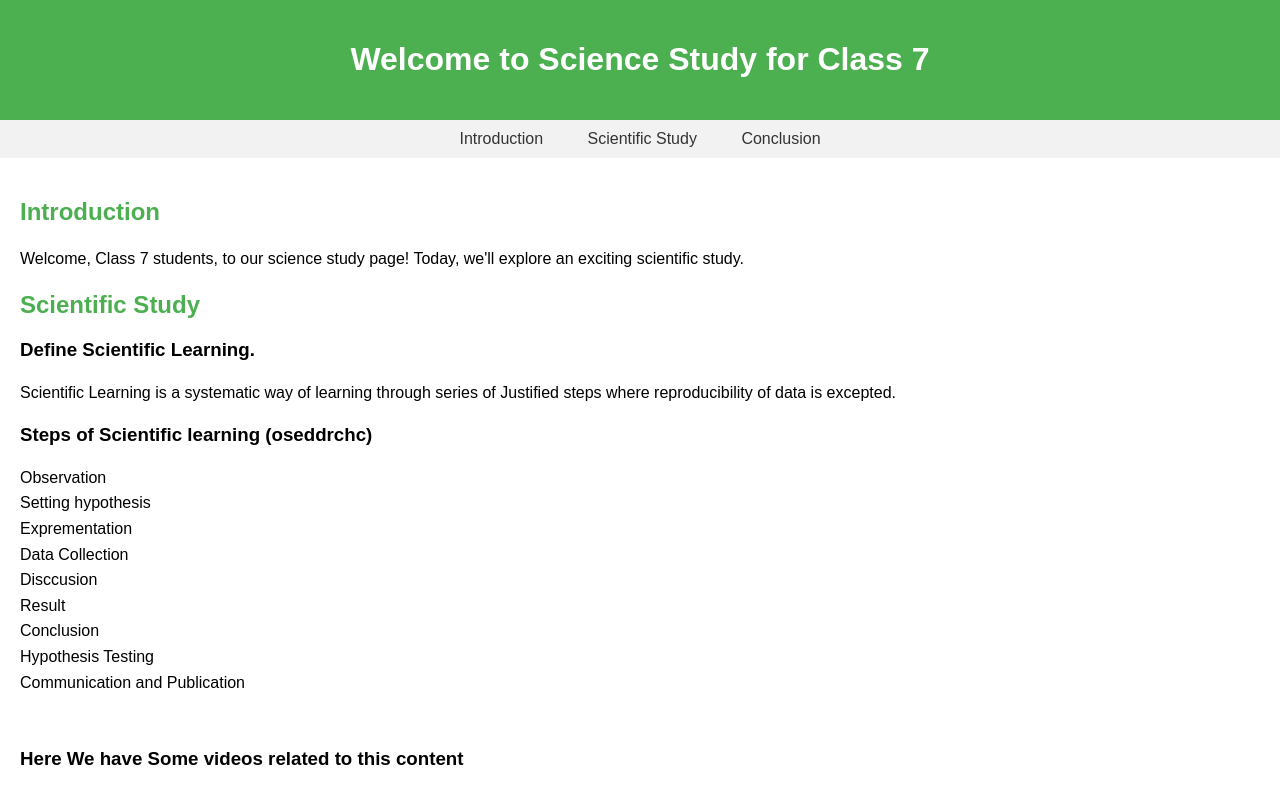
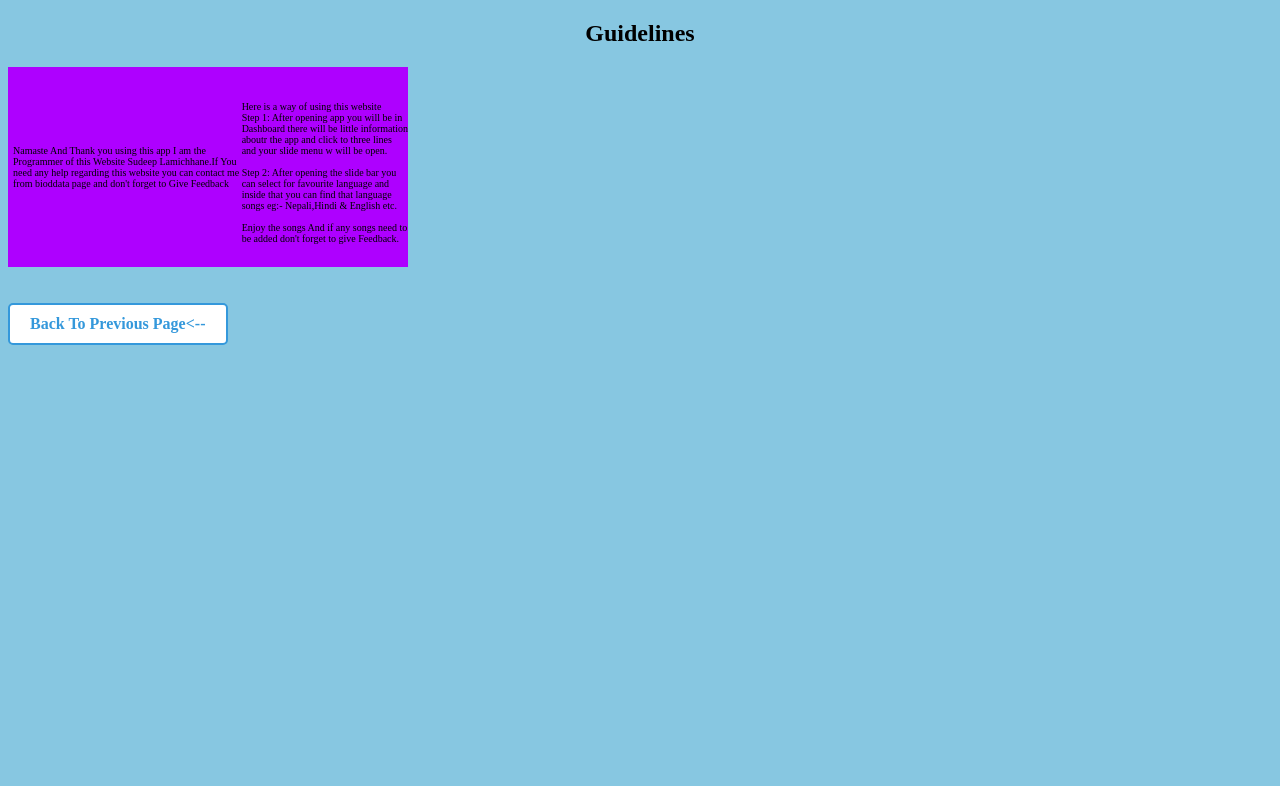
Before and after one commit to Sudeepdeve/Guildliness-, a plain HTML site: page index.html in a window 1280 px wide. Shown: the top 786 px of the page. Drawn offline with Linux system fonts and the light colour scheme; grey boxes are pictures that could not be loaded.

Commit message:
Add files via upload

```diff
--- a/index.html
+++ b/index.html
@@ -1,84 +1,59 @@
+
 <!DOCTYPE html>
 <html lang="en">
 <head>
     <meta charset="UTF-8">
-    <meta name="viewport" content="width=device-width, initial-scale=1.0">
-    <title>Science Study for Class 7</title>
-    <style>
-        body {
-            font-family: Arial, sans-serif;
-            margin: 0;
-            padding: 0;
-        }
-        header {
-            background-color: #4CAF50;
-            color: white;
-            text-align: center;
-            padding: 20px 0;
-        }
-        nav {
-            background-color: #f2f2f2;
-            padding: 10px 0;
-            text-align: center;
-        }
-        nav a {
-            text-decoration: none;
-            color: #333;
-            padding: 10px 20px;
-        }
-        nav a:hover {
-            background-color: #ddd;
-        }
-        main {
-            padding: 20px;
-        }
-        h2 {
-            color: #4CAF50;
-        }
-        p {
-            line-height: 1.6;
-        }
-    </style>
+    <title>Help line</title>
 </head>
+<style>
+    body{
+        background-color: rgba(0, 138, 192, 0.469);
+    }
+    #box{
+        display: flex;
+        height: 200px;
+        width: 400px;
+        background-color: rgb(174, 0, 255);
+        justify-content: center;
+        align-items: center;
+        font-size: 10px;
+        /* transition-property: background-color;
+        transition-duration: 1s;
+        transition-timing-function: ease-in-out;
+        transition-delay: 2s; */
+       /*this website is designed by sudeep*/
+        /* Transition short hand property in one line */
+        /* transition: background-color 1s ease-in-out 2s; */
+
+
+        transition: all 1s ease-in-out .3s;
+    }
+
+    #box:hover{
+        background-color: rgba(24, 12, 12, 0.377);
+        height: 550px;
+        width: 1200px;
+        border-radius: 100px;
+        font-size: 30px;
+
+    }
+.blabla
+{
+    float: right;
+}
+</style>
 <body>
-    <header>
-        <h1>Welcome to Science Study for Class 7</h1>
-    </header>
-    <nav>
-        <a href="#introduction">Introduction</a>
-        <a href="#study">Scientific Study</a>
-        <a href="#conclusion">Conclusion</a>
-    </nav>
-    <main>
-        <section id="introduction">
-            <h2>Introduction</h2>
-            <p>Welcome, Class 7 students, to our science study page! Today, we'll explore an exciting scientific study.</p>
-        </section>
-        <section id="study">
-            <h2>Scientific Study</h2>
-            <h3>Define Scientific Learning.</h3>
-        <p>Scientific Learning is a systematic way of learning through series of Justified steps where reproducibility of data is excepted. </p>
-          <h3>Steps of Scientific learning (oseddrchc) </h3>
-         <p> Observation <br>
-               Setting hypothesis <br>
-                Exprementation <br>
-                Data Collection <br>
-                Disccusion <br>
-                Result <br>
-                Conclusion <br>
-                Hypothesis  Testing <br>
-                Communication and Publication <br>
-         </p>
-         <br>
-         <h3> Here We have Some videos related to this content </h3>
-         <p><iframe width="560" height="315" src="https://www.youtube.com/embed/Q7Qe8uVFxSg?si=WuHmy5A5dQUx29Rv" title="YouTube video player" frameborder="0" allow="accelerometer; autoplay; clipboard-write; encrypted-media; gyroscope; picture-in-picture; web-share" referrerpolicy="strict-origin-when-cross-origin" allowfullscreen></iframe>
-        &nbsp; &nbsp;&nbsp;&nbsp;&nbsp;<iframe width="560" height="315" src="https://www.youtube.com/embed/UOiUit_9L64?si=RzFjugzVRV6QuW3s" title="YouTube video player" frameborder="0" allow="accelerometer; autoplay; clipboard-write; encrypted-media; gyroscope; picture-in-picture; web-share" referrerpolicy="strict-origin-when-cross-origin" allowfullscreen></iframe>       </p>
-          <section id="conclusion">
-            <h2>Conclusion</h2>
-            <p>Science is fascinating, isn't it? Through this study, we've gained valuable insights into the world of plants and how they grow. Remember, there's always more to explore and discover in the world of science!</p>
-        </section>
-    </main>
-
+    <h2 align="center" >Guidelines</h2>
+    <div class="container">
+        <div id="box">
+  &nbsp;&nbsp;<p>Namaste And Thank you using  this app I am the Programmer of this Website Sudeep Lamichhane.If You need any help regarding this website you can contact me from bioddata page and don't forget to Give Feedback  </p> <br>
+  Here is a way of using this website <br>
+  Step 1: After opening app you will be in Dashboard there will be little information aboutr the app and click to three lines and your slide menu w
+  will  be open. <br><br>
+ Step 2:  After opening the slide bar you can select for favourite language and inside that you can find that language songs eg:- Nepali,Hindi & English etc. <br>
+ <br> Enjoy the songs And if any songs need to be added don't forget to give Feedback.
+</div>
+<br><br>
 <style>
     .custom-button {
         display: inline-block;
@@ -98,9 +73,7 @@
         background-color: #3498db;
         color: #fff;
     }
-
 </style>
-
-<a href="https://sudeepdeve.github.io/Contents/"class="custom-button">Back To Previous Page<--</a>
+<a href="###"class="custom-button">Back To Previous Page<--</a>
 </body>
 </html>
```
